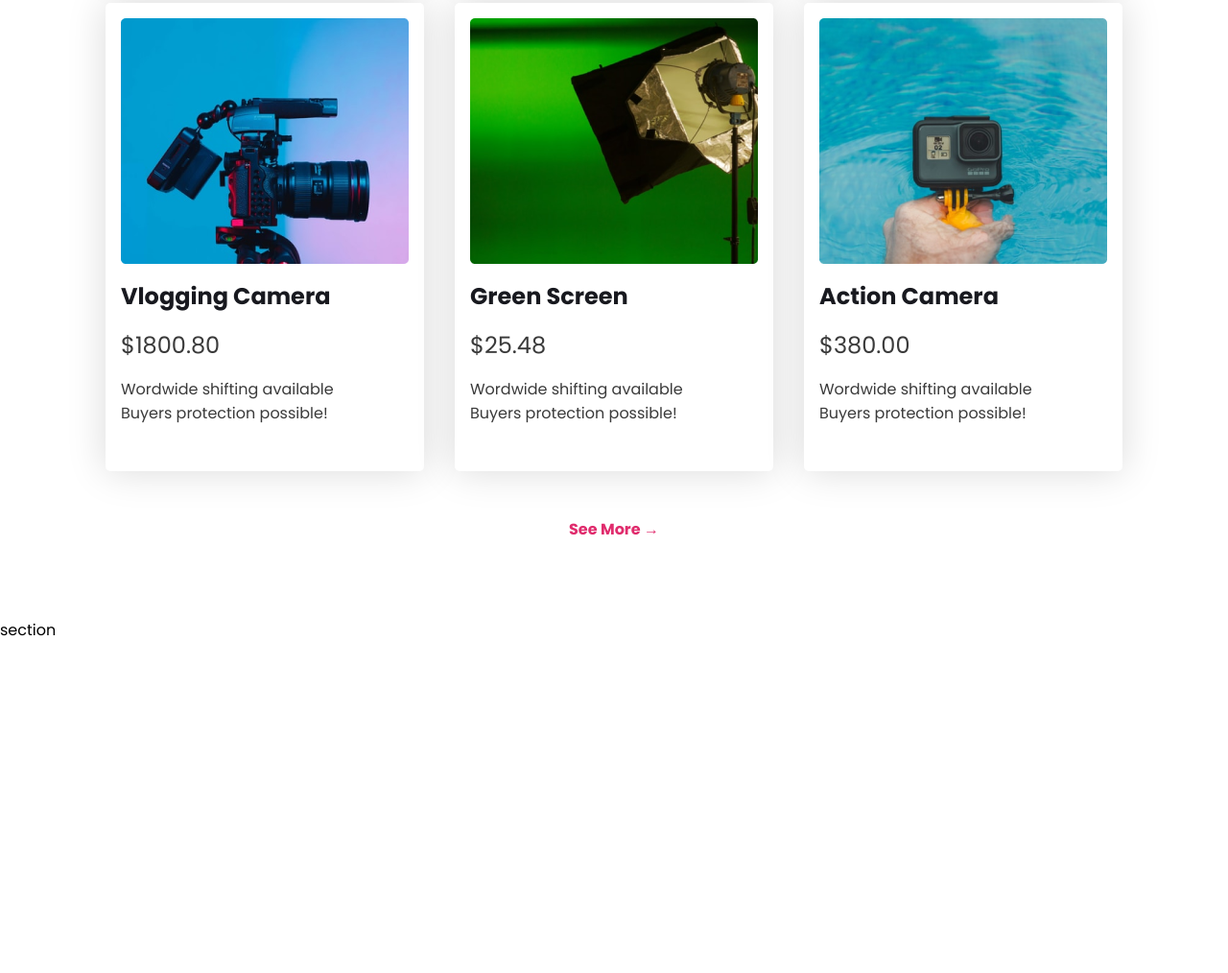
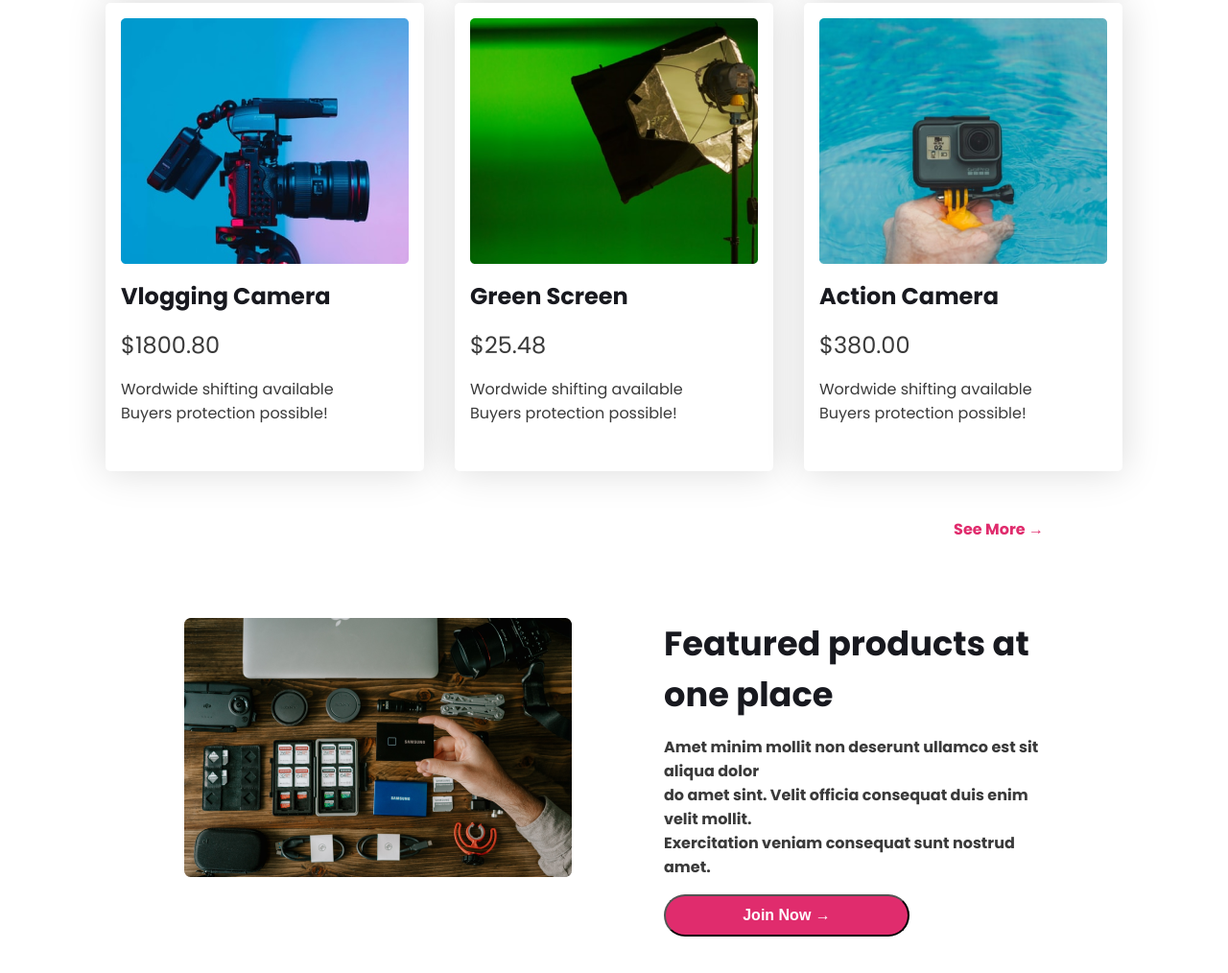
Before and after one commit to Arif-Rabbani-188/influencer-gear-website, a plain HTML site: page index.html in a window 1280 px wide. Shown: the part 1865-2879 px from the top of the page at 96% size. Before the commit the page ends 2534 px from the top, so only its background shows below. Drawn offline with Linux system fonts and the light colour scheme.

Commit message:
Feature section is added

```diff
--- a/index.html
+++ b/index.html
@@ -107,7 +107,16 @@
             <h1 id="seeMore">See More &rarr;</h1>
         </section>
 
-        section
+        <section class="features">
+            <div class="featureImage">
+                <img src="images/gear.png" alt="">
+            </div>
+            <div class="featureText">
+                <h1>Featured products at one place</h1>
+                <p>Amet minim mollit non deserunt ullamco est sit aliqua dolor <br> do amet sint. Velit officia consequat duis enim velit mollit. <br> Exercitation veniam consequat sunt nostrud amet.</p>
+                <button>Join Now &rarr;</button>
+            </div>
+        </section>
     </main>
 
     <footer>
--- a/style/style.css
+++ b/style/style.css
@@ -169,8 +169,49 @@ header {
   margin-bottom: 2rem;
 }
 
-#seeMore{
-    color: var(--secondary-color);
-    font-size: 1rem;
-    font-weight: 700;
+#seeMore {
+  color: var(--secondary-color);
+  font-size: 1rem;
+  font-weight: 700;
+  align-self: flex-end;
 }
+
+/* Features section style */
+
+.features {
+  display: flex;
+  width: 70%;
+  margin: 5rem auto;
+  gap: 6rem;
+}
+
+.featureText {
+  display: flex;
+  flex-direction: column;
+  gap: 1rem;
+}
+
+.featureText > h1 {
+  font-size: 2.2rem;
+  font-weight: 700;
+  color: var(--tertiary-color);
+}
+
+.featureText > p {
+  font-size: 1rem;
+  font-weight: 700;
+  color: var(--primary-color);
+}
+
+.featureText > button {
+  display: flex;
+  justify-content: center;
+  align-items: center;
+  width: 16rem;
+  border-radius: 2.5rem;
+  background: var(--secondary-color);
+  padding: 0.7rem 1.5rem;
+  color: white;
+  font-size: 1rem;
+  font-weight: 700;
+}
```
